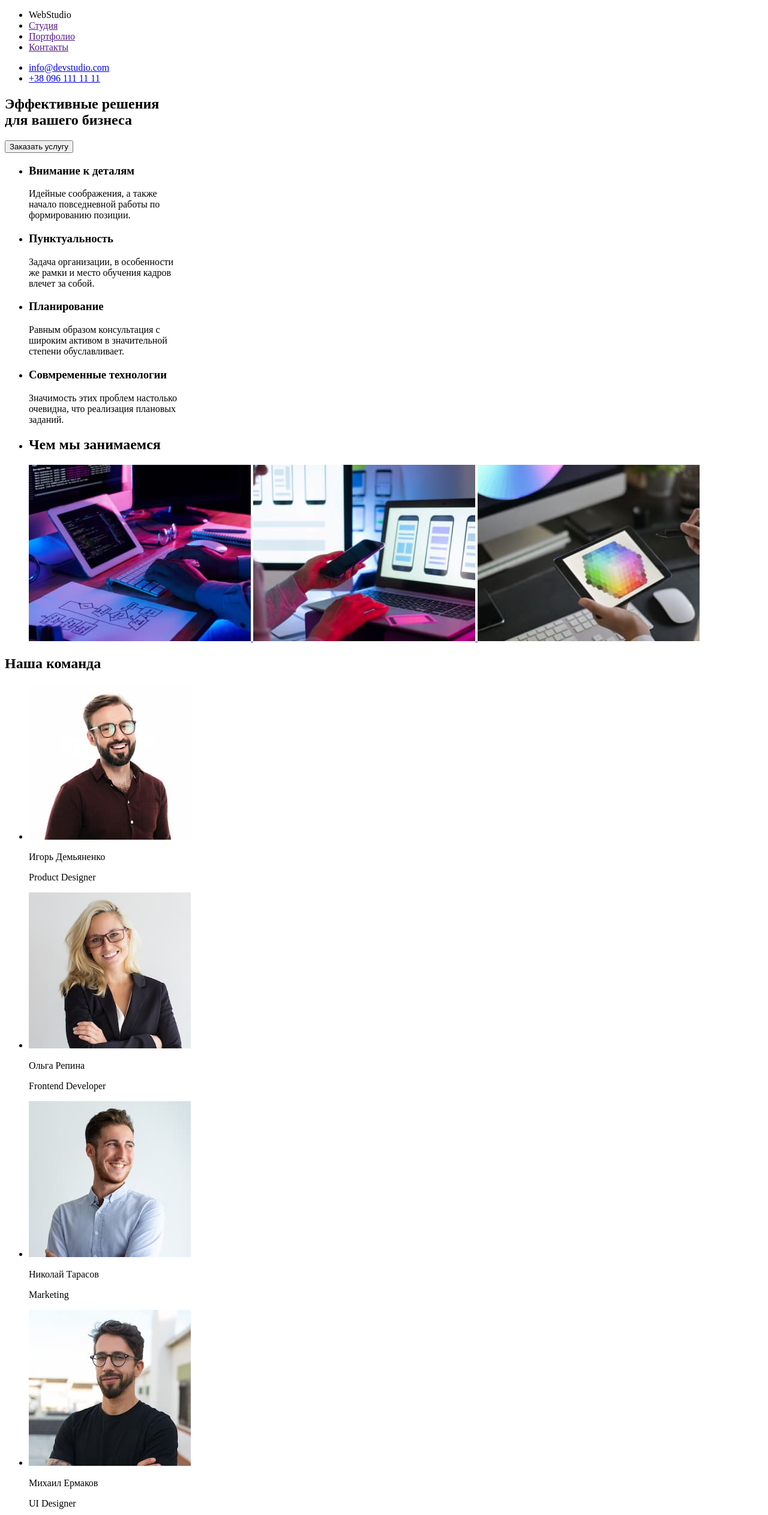
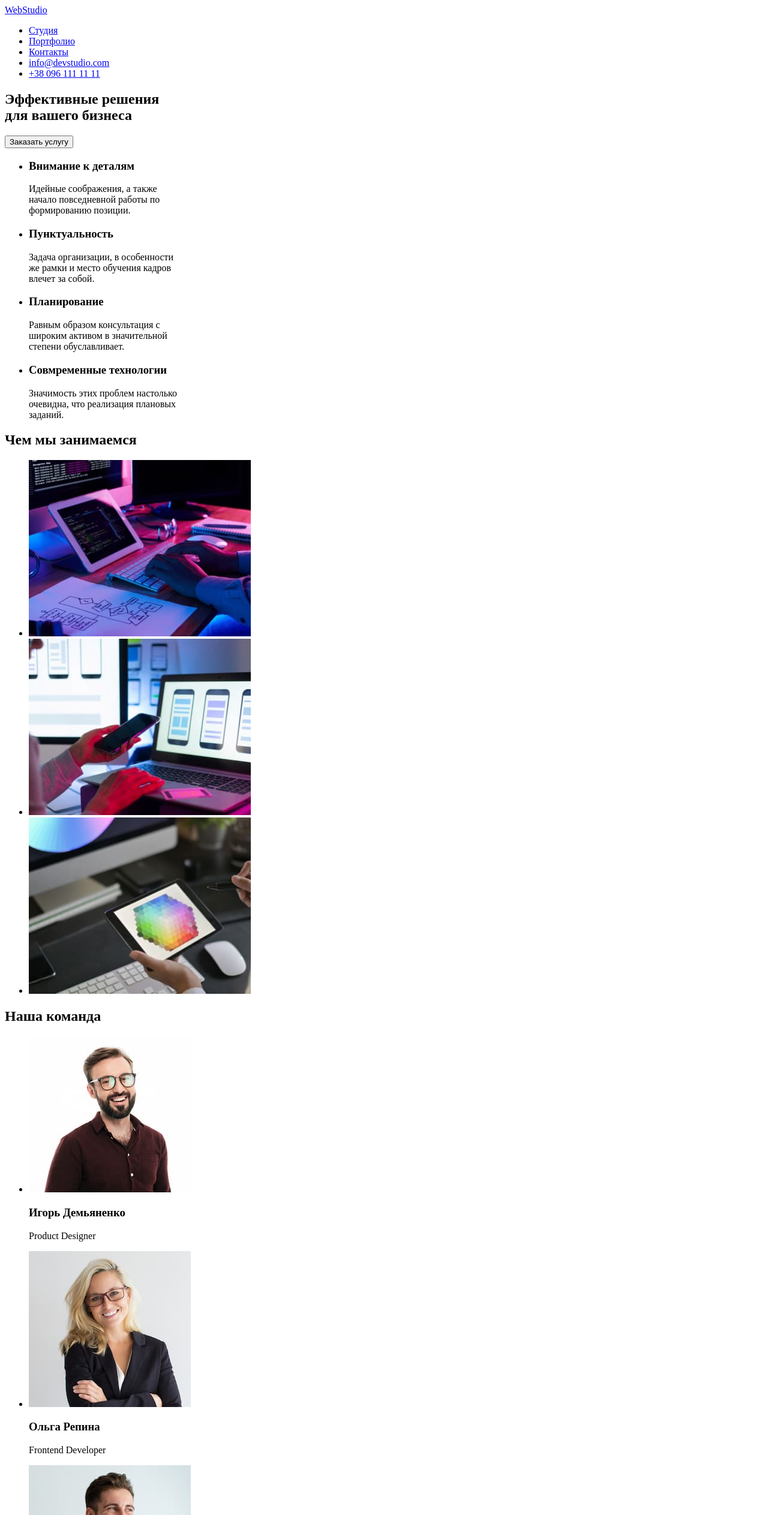
Before and after one commit to Gerodot21/goit-markup-hw-01, a plain HTML site: page index.html in a window 1280 px wide. Shown: the top 2526 px of the page at 60% size. Drawn offline with Linux system fonts and the light colour scheme.

Commit message:
Отредактирован

```diff
--- a/index.html
+++ b/index.html
@@ -10,114 +10,97 @@
 <body>
     <!--головна частина-->
     <header>
+        <a href="#">WebStudio</a>
         <nav>
             <ul>
-            <li><a href=""></a>WebStudio</li>
-            <li><a href="">Студия</a> </li>
-            <li><a href="">Портфолио</a></li>
-            <li><a href="">Контакты</a></li>
-            </ul>
-        </nav>
-        <div>
-            <ul>
+                <li><a href="#">Студия</a> </li>
+                <li><a href="#">Портфолио</a></li>
+                <li><a href="#">Контакты</a></li>
                 <li><a href="mailto:info@devstudio.com">info@devstudio.com</a></li>
                 <li><a href="tel:+380961111111">+38 096 111 11 11</a></li>
             </ul>
-        </div>
+        </nav>
     </header>
-        <!--трошки нижче-->
-        <section>
-        <h1>Эффективные решения<br>для вашего бизнеса</h1>
-        <input type="button" value="Заказать услугу">
-        </section>
-
     <!--основний блок-->
         <main>
             <section>
-                <!--деталі-->
+                <h1>Эффективные решения<br>для вашего бизнеса</h1>
+                <button>Заказать услугу</button>
+            </section>
+            <section>
                 <ul>
                     <li>
                         <h3>Внимание к деталям</h3>
                         <p>Идейные соображения, а также <br> начало повседневной работы по <br> формированию позиции.</p>
                     </li>
-                </ul>
-                <!--пунктуальність-->
-                <ul>
-                    <li><h3>Пунктуальность</h3>
+                    <li>
+                        <h3>Пунктуальность</h3>
                         <p>Задача организации, в особенности <br> же рамки и место обучения кадров <br> влечет за собой.</p>
                     </li>
-                </ul>
-                <!--планування-->
-                <ul>
                     <li>
                         <h3>Планирование</h3>
                         <p>Равным образом консультация с <br> широким активом в значительной <br> степени обуславливает.</p>
                     </li>
-                </ul>
-                <!--сучасні технології-->
-                <ul>
                     <li>
                         <h3>Совмременные технологии</h3>
                         <p>Значимость этих проблем настолько <br> очевидна, что реализация плановых <br> заданий.</p>
                     </li>
                 </ul>
             </section>
-
-            <!--чим займаємось-->
             <section>
+                <h2>Чем мы занимаемся</h2>
                 <ul>
                     <li>
-                        <h2>Чем мы занимаемся</h2>
-                        <a href="">
+                        <a href="#">
                         <img src="./img/img.jpg" alt="pc" width="370">
                         </a>
-                        <a href=""><img src="./img/img(1).jpg" alt="smart" width="370">
+                    </li>
+                    <li>
+                        <a href="#"><img src="./img/img(1).jpg" alt="smart" width="370">
                         </a>
-                        <a href=""><img src="./img/img(2).jpg" alt="ipad" width="370">
+                    </li>
+                    <li>
+                        <a href="#"><img src="./img/img(2).jpg" alt="ipad" width="370">
                         </a>
-
+                    </li>
+                </ul>
+            </section>
+            <!--команда-->
+            <section>
+                <h2>Наша команда</h2>
+                <ul>
+                    <li>
+                        <img src="./img/gosha.jpg" alt="Игорь Демьяненко" width="270">
+                        <h3> Игорь Демьяненко</h3>
+                        <p>Product Designer</p>
+                    </li>
+                    <li>
+                        <img src="./img/olga.jpg" alt="Ольга Репина" width="270">
+                        <h3>Ольга Репина</h3>
+                        <p>Frontend Developer</p>
+                    </li>
+                    <li>
+                        <img src="./img/nikolay.jpg" alt="Николай Тарасов" width="270">
+                        <h3>Николай Тарасов</h3>
+                        <p>Marketing</p>
+                    </li>
+                    <li>
+                        <img src="./img/mikhail.jpg" alt="Михаил Ермаков" width="270">
+                        <h3>Михаил Ермаков</h3>
+                        <p>UI Designer</p>
                     </li>
                 </ul>
             </section>
         </main>
-            <!--команда-->
-            <section>
-                <h2>Наша команда</h2>
-                <ul><!-- Ігор-->
-                    <li>
-                    <img src="./img/gosha.jpg" alt="Игорь Демьяненко" width="270">
-                    <p>Игорь Демьяненко</p>
-                    <p>Product Designer</p>
-                    </li>
-                    <li>
-                    <!--Ольга-->
-                    <img src="./img/olga.jpg" alt="Ольга Репина" width="270">
-                    <p>Ольга Репина</p>
-                    <p>Frontend Developer</p>
-                    </li>
-                    <li>
-                    <!--КОля-->
-                    <img src="./img/nikolay.jpg" alt="Николай Тарасов" width="270">
-                    <p>Николай Тарасов</p>
-                    <p>Marketing</p>
-                    </li>
-                    <li>
-                    <!--Миша-->
-                    <img src="./img/mikhail.jpg" alt="Михаил Ермаков" width="270">
-                    <p>Михаил Ермаков</p>
-                    <p>UI Designer</p>
-                    </li>
+    <footer>
+        <a href="#">WebStudio</a>
+        <ul>
+            <li><a href="mailto:info@devstudio.com">info@devstudio.com</a></li>
+            <li><a href="tel:+380961111111">+38 096 111 11 11</a></li>
         </ul>
-            </section>
-    <!--фініш-->
-    <footer>
-        <a href="">
-            <img src="./img/WebStudio.png" alt="logo">
-        </a>
-        <address>г. Киев, пр-т Леси Украинки, 26</address>
-        <p><a href="mailto:info@devstudio.com">info@devstudio.com</a></p>
-        <p><a href="tel:+380961111111">+38 096 111 11 11</a></p>
+        <address>
+            <p> г. Киев, пр-т Леси Украинки, 26</p>
+        </address>
     </footer>
-
 </body>
 </html>
```
Lines whose indentation alone changed are shown as unchanged.
